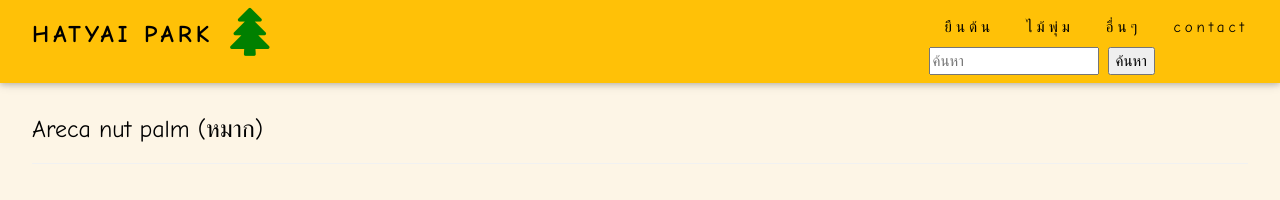
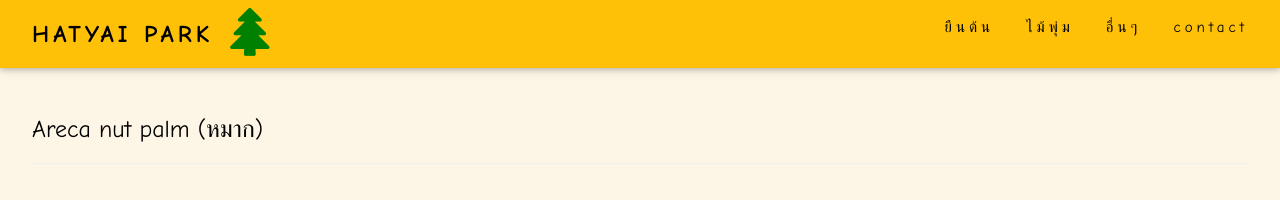
Before and after one commit to chainarong1339/treepj, a plain HTML site: page ต้นหมาก.html in a window 1280 px wide. Shown: the top 200 px of the page. Drawn offline with nearby package versions, Linux system fonts and the light colour scheme; a web font is replaced by a local one.

Commit message:
Update ต้นหมาก.html

```diff
--- a/ต้นหมาก.html
+++ b/ต้นหมาก.html
@@ -25,12 +25,7 @@ html,body,h1,h2,h3,h4,h5,h6 {font-family: "Comic Sans MS", sans-serif}
       <a href="ไม้พุ่ม.html" class="w3-bar-item w3-button">ไม้พุ่ม</a>
       <a href="อื่นๆ.html" class="w3-bar-item w3-button">อื่นๆ</a>
       <a href="contact.html" class="w3-bar-item w3-button" target="_blank">contact</a>
-                <form action="https://cse.google.com/cse/publicurl">
-                <div class="header-search-icon w3-right"></div>
-                    <input type="hidden" name="cx" >
-                    <input type="text" name="q" class="header-search-input" placeholder="ค้นหา">
-                    <button type="submit" class="header-search-button">ค้นหา</button>
-                </form>
+
 
 
 
```
